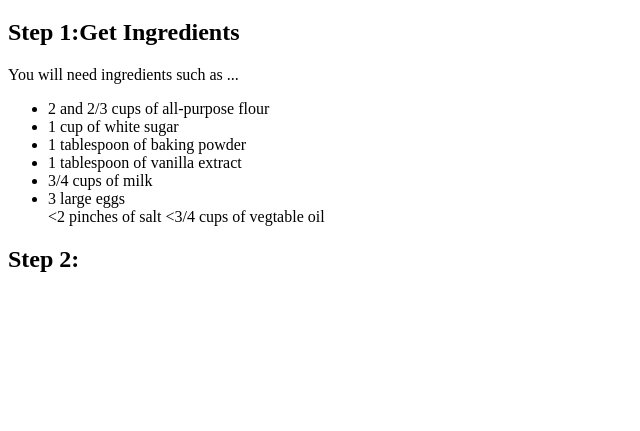
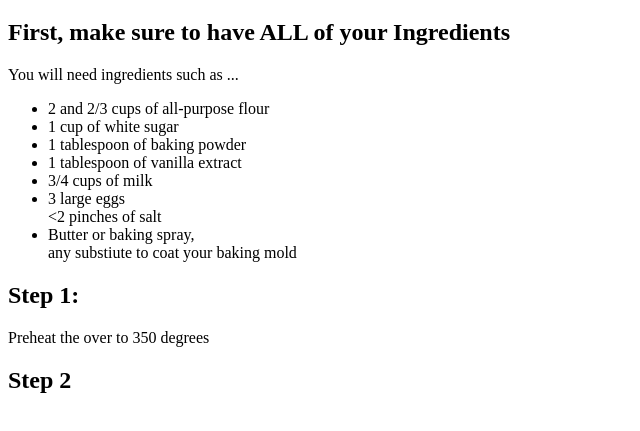
Before and after one commit to SophiaEscooby/SophiaEscooby, a plain HTML site: page index.html in a window 1280 px wide. Shown: the part 61-492 px from the top of the page, without its empty margins (0-640 px from the left). Drawn offline with Linux system fonts and the light colour scheme.

Commit message:
Update index.html

```diff
--- a/index.html
+++ b/index.html
@@ -5,7 +5,7 @@
     </head>
     <body>
       <h1>Steps To Make A Cake</h1>
-        <h2>Step 1:Get Ingredients</h2>
+        <h2>First, make sure to have <strong>ALL</strong> of your Ingredients</h2>
         <p>You will need ingredients such as ...</p>
           <ul>
             <li>2 and 2/3 cups of all-purpose flour</li>
@@ -15,10 +15,12 @@
             <li>3/4 cups of milk</li>
             <li>3 large eggs</li>
             <2 pinches of salt</li>
-            <3/4 cups of vegtable oil</li>
+            <li>Butter or baking spray, <br>any substiute to coat your baking mold </li>
         </ul>
-      <h2>Step 2:</h2>
-
+      <h2>Step 1:</h2>
+              <p>Preheat the over to 350 degrees</p>
+      <h2>Step 2</h2>
+              <p></p>
 
 
     </body>
```
